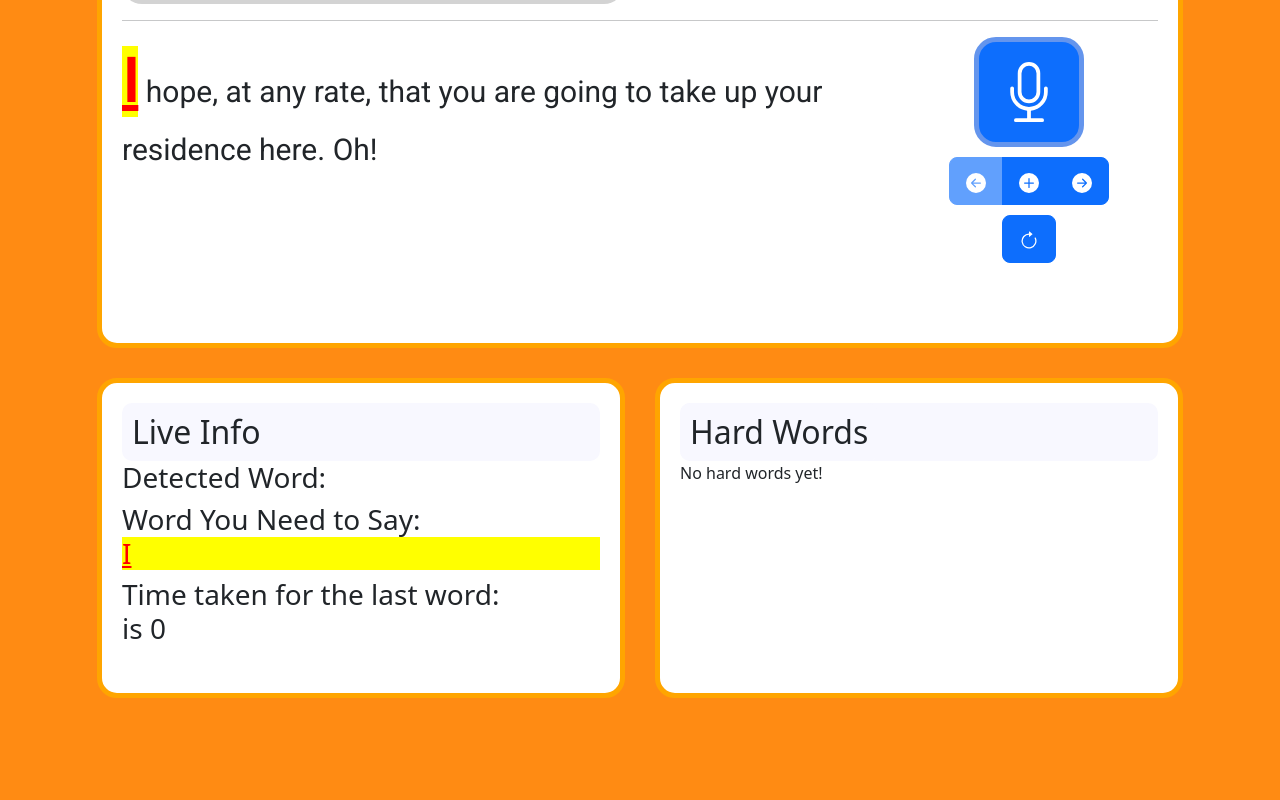
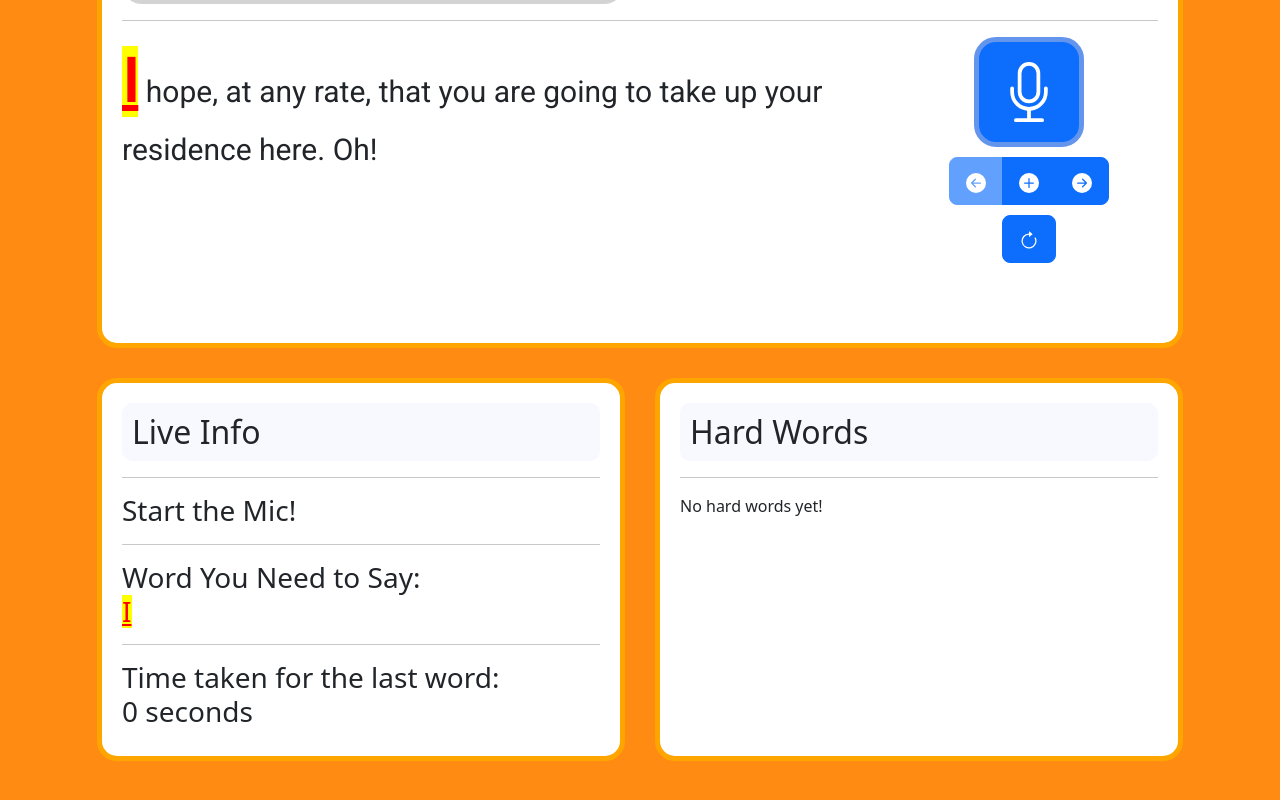
Before and after one commit to arihanv/ReadSpeak, a React (Create React App) app: page /sentence in a window 1280 px wide. Shown: the part 312-1112 px from the top of the page. Before the commit the page ends 1065 px from the top, so only its background shows below. Built offline with nearby package versions, Linux system fonts and the light colour scheme; what compromise would draw is missing.

Commit message:
Improved UI of sentence page

```diff
--- a/src/Pages/App.js
+++ b/src/Pages/App.js
@@ -235,15 +235,15 @@ function App() {
       setCounter(0);
       setCurrentIndex(currentIndex + 1);
       setCurrentWord(words[currentIndex + 1]);
-      console.log("match", currentIndex, words[currentIndex]);
+      // console.log("match", currentIndex, words[currentIndex]);
       const endTime = Date.now();
       const timeTaken = (endTime - startTime) / 1000;
-      console.log("Time taken:", timeTaken);
+      // console.log("Time taken:", timeTaken);
       setTimeTaken(timeTaken);
       setStartTime(endTime);
       // setLastWord("");
     } else {
-      console.log("no match", currentIndex, words[currentIndex]);
+      // console.log("no match", currentIndex, words[currentIndex]);
       setCounter(counter + 1);
 
       //check if the previous word has a period
@@ -254,10 +254,7 @@ function App() {
       }
     }
 
-    // if(counter > 2){
-    // }
-
-    if (counter === 5) {
+    if (counter == 5 || counter == 10 || counter == 15) {
       speakWord(words[currentIndex]);
       if (!hardWords.includes(words[currentIndex])) {
         const hardWord = words[currentIndex];
@@ -267,7 +264,7 @@ function App() {
         setHardWords([...hardWords, hardWord]);
         console.log(hardWords);
       }
-    } else if (counter > 10) {
+    } else if (counter > 20) {
       speakWord(words[currentIndex]);
       setCurrentIndex(currentIndex + 1);
       setCurrentWord(words[currentIndex + 1]);
@@ -714,17 +711,24 @@ function App() {
             <div className="infobox">
               <div className="box">
                 <h2>Live Info</h2>
+                <hr></hr>
+                {isListening ? (
                 <h3>
                   Detected Word: <div className="highlight">{lastWord}</div>
                 </h3>
+                ) : (
+                  <h3>Start the Mic!</h3>
+                )}
+                <hr></hr>
                 <h3>
-                  Word You Need to Say:{" "}
+                  Word You Need to Say:
                   <div className="highlight">{currentWord}</div>
                 </h3>
+                <hr></hr>
                 <h3>
-                  Time taken for the last word:{" "}
-                  <div className="highlight">{words[currentIndex - 1]}</div> is{" "}
-                  {timeTaken}{" "}
+                  Time taken for the last word:
+                  {/* <div className="highlight">{words[currentIndex - 1]}</div> */}
+                  <div>{timeTaken} seconds</div>
                 </h3>
               </div>
               <div className="box">
@@ -736,6 +740,7 @@ function App() {
                     </Button>
                   )}
                 </div>
+                <hr></hr>
                 {hardWords.length > 0
                   ? hardWords.map((word, index) => (
                       <div key={index}>
--- a/src/css/App.css
+++ b/src/css/App.css
@@ -135,6 +135,7 @@ p {
   font-size: calc(var(--font-size) + 10px);
   color: red;
   text-decoration: underline;
+  width: fit-content;
   background-color: yellow;
 }
 
```
